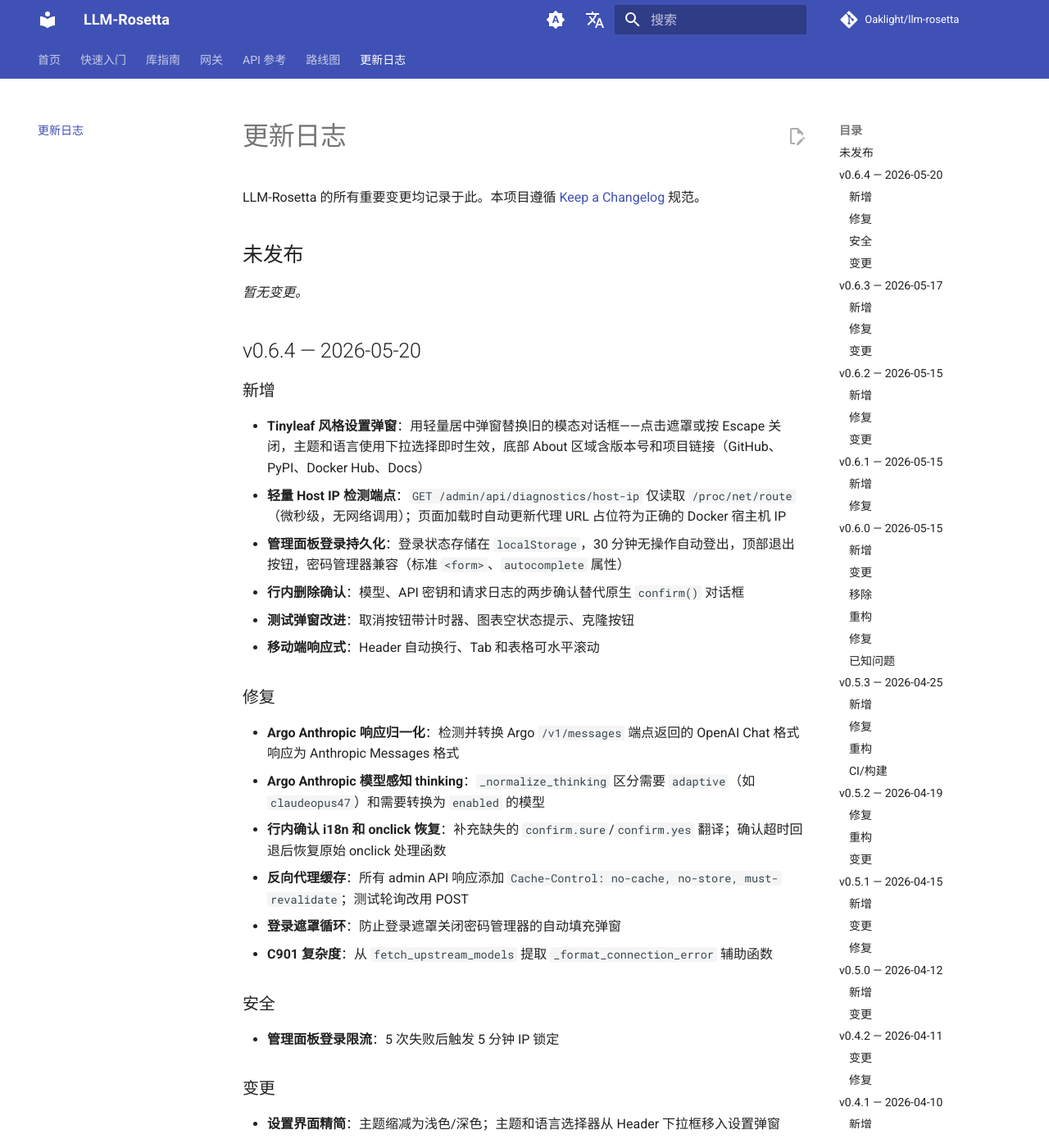
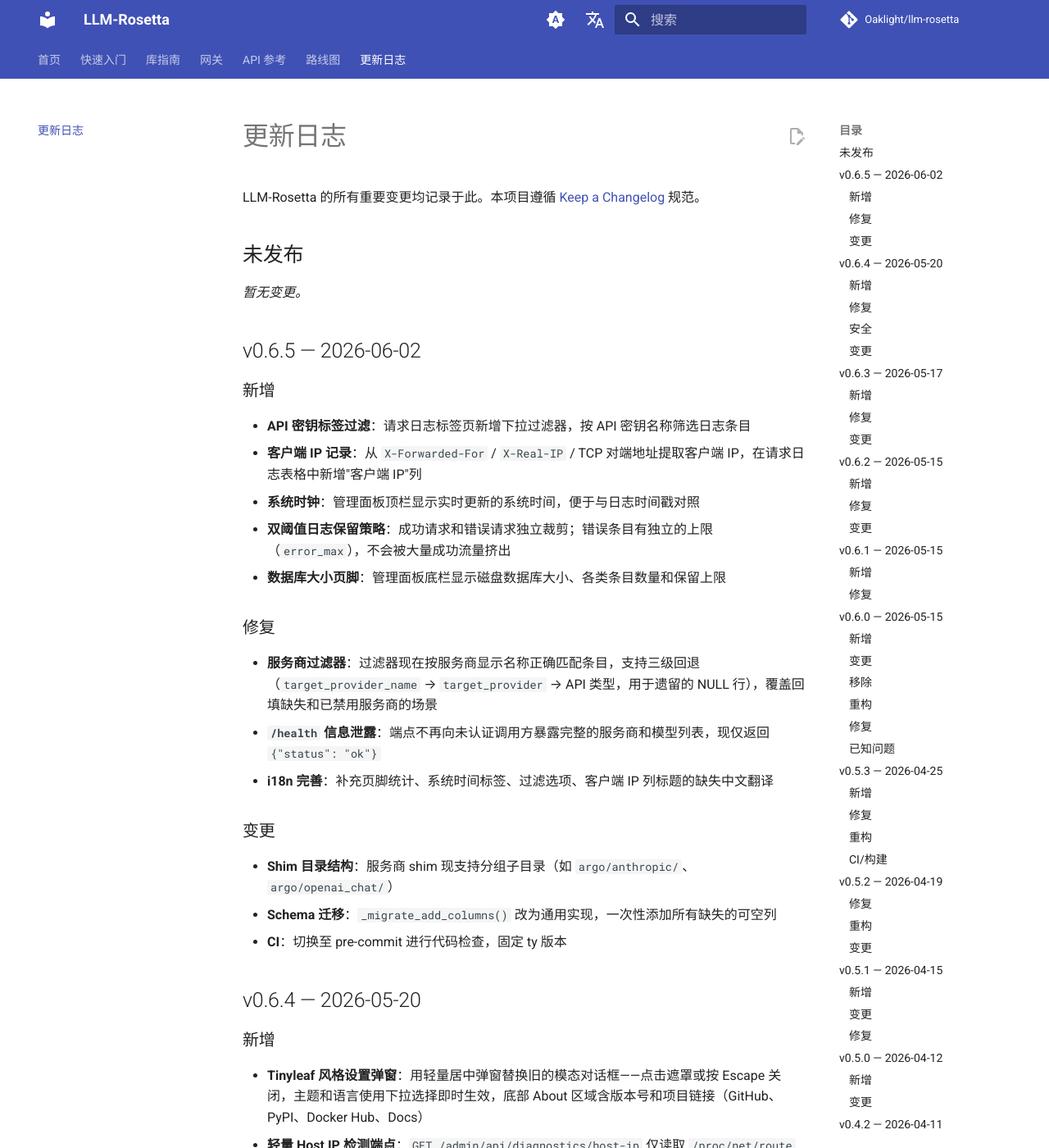
Before and after one commit to Oaklight/llm-rosetta, an MkDocs documentation site: the page built from docs/changelog.md, in a window 1280 px wide and 1400 px high. Shown: the whole window at 82% size. Built offline with MkDocs 1.6.1 and Material for MkDocs 9.7.7, drawn with Linux system fonts in a browser that asks for light colours; comment, search, counter and statistics services are not loaded.

Commit message:
docs: add v0.6.5 changelog

```diff
--- a/docs/changelog.md
+++ b/docs/changelog.md
@@ -9,6 +9,28 @@
 ## 未发布
 
 *暂无变更。*
+
+## v0.6.5 — 2026-06-02
+
+### 新增
+
+- **API 密钥标签过滤**：请求日志标签页新增下拉过滤器，按 API 密钥名称筛选日志条目
+- **客户端 IP 记录**：从 `X-Forwarded-For` / `X-Real-IP` / TCP 对端地址提取客户端 IP，在请求日志表格中新增"客户端 IP"列
+- **系统时钟**：管理面板顶栏显示实时更新的系统时间，便于与日志时间戳对照
+- **双阈值日志保留策略**：成功请求和错误请求独立裁剪；错误条目有独立的上限（`error_max`），不会被大量成功流量挤出
+- **数据库大小页脚**：管理面板底栏显示磁盘数据库大小、各类条目数量和保留上限
+
+### 修复
+
+- **服务商过滤器**：过滤器现在按服务商显示名称正确匹配条目，支持三级回退（`target_provider_name` → `target_provider` → API 类型，用于遗留的 NULL 行），覆盖回填缺失和已禁用服务商的场景
+- **`/health` 信息泄露**：端点不再向未认证调用方暴露完整的服务商和模型列表，现仅返回 `{"status": "ok"}`
+- **i18n 完善**：补充页脚统计、系统时间标签、过滤选项、客户端 IP 列标题的缺失中文翻译
+
+### 变更
+
+- **Shim 目录结构**：服务商 shim 现支持分组子目录（如 `argo/anthropic/`、`argo/openai_chat/`）
+- **Schema 迁移**：`_migrate_add_columns()` 改为通用实现，一次性添加所有缺失的可空列
+- **CI**：切换至 pre-commit 进行代码检查，固定 ty 版本
 
 ## v0.6.4 — 2026-05-20
 
```
